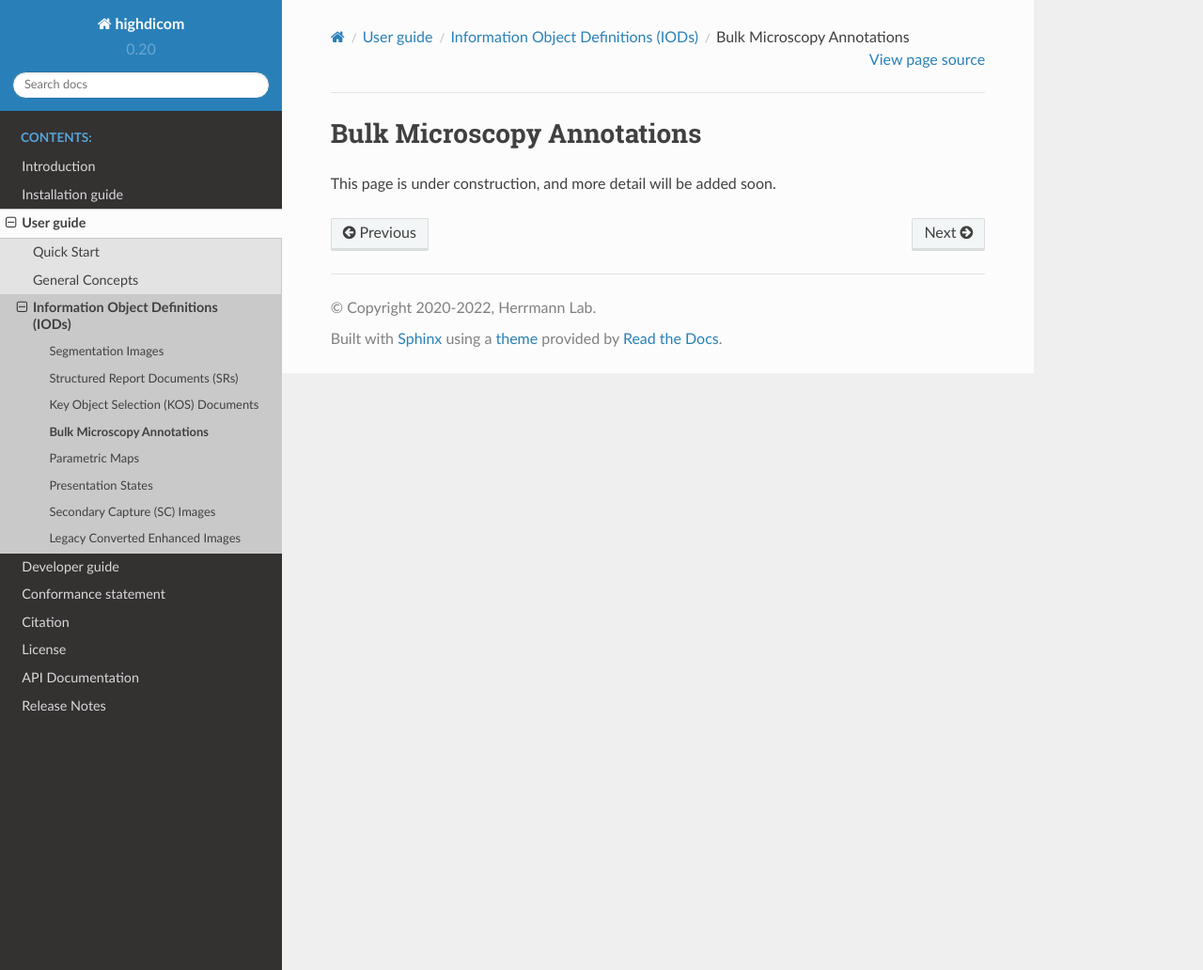
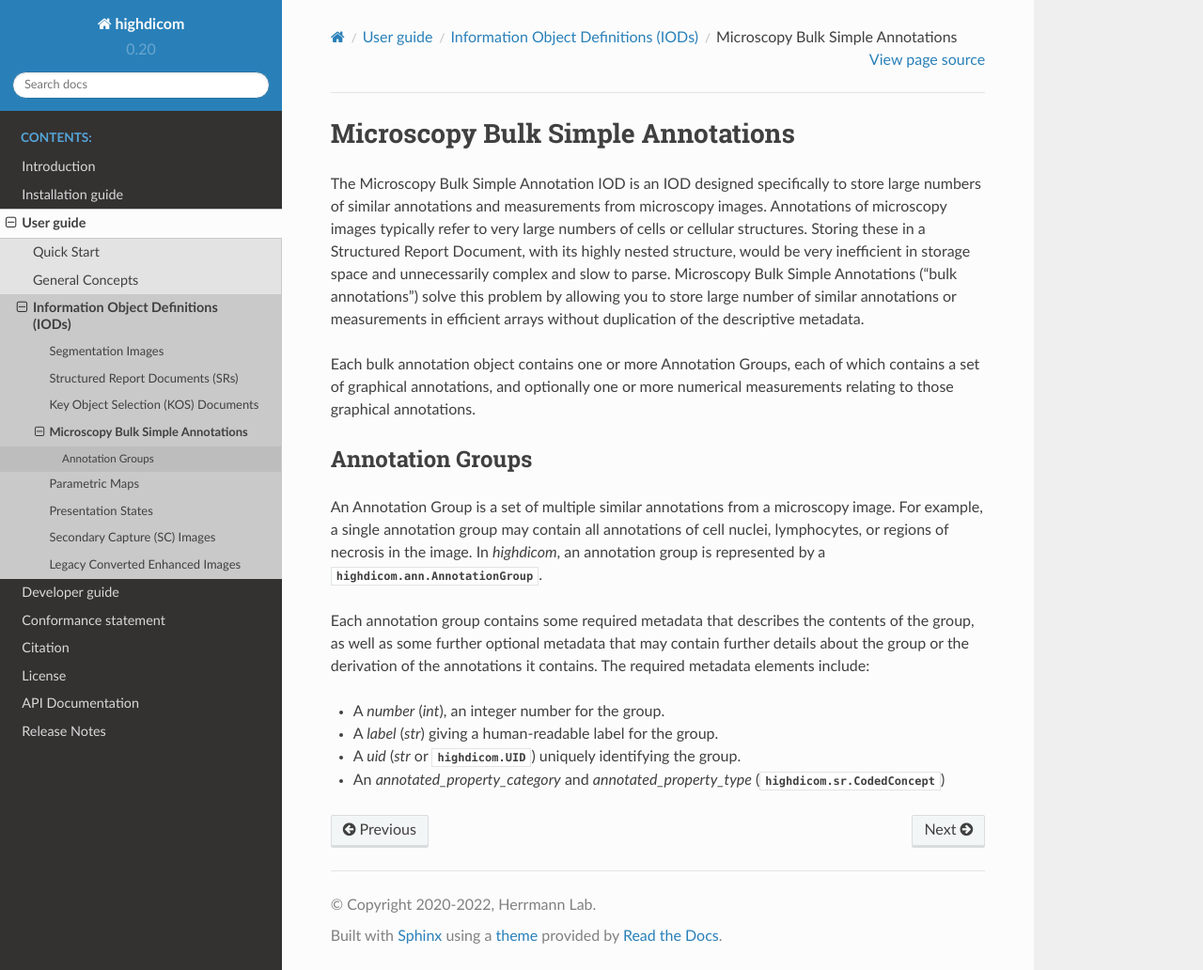
Before and after one commit to ImagingDataCommons/highdicom, a Sphinx documentation site: the page built from docs/ann.rst, in a window 1280 px wide and 1032 px high. Shown: the whole window at 94% size. Built offline with Sphinx 7.4.7 and the Read the Docs theme 2.0.0, drawn with Linux system fonts in a browser that asks for light colours.

Commit message:
Start of ann explanation

```diff
--- a/docs/ann.rst
+++ b/docs/ann.rst
@@ -1,6 +1,37 @@
 .. _ann:
 
-Bulk Microscopy Annotations
-===========================
+Microscopy Bulk Simple Annotations
+==================================
 
-This page is under construction, and more detail will be added soon.
+The Microscopy Bulk Simple Annotation IOD is an IOD designed specifically to
+store large numbers of similar annotations and measurements from microscopy
+images. Annotations of microscopy images typically refer to very large numbers
+of cells or cellular structures. Storing these in a Structured Report Document,
+with its highly nested structure, would be very inefficient in storage space
+and unnecessarily complex and slow to parse. Microscopy Bulk Simple Annotations
+("bulk annotations") solve this problem by allowing you to store large number
+of similar annotations or measurements in efficient arrays without duplication
+of the descriptive metadata.
+
+Each bulk annotation object contains one or more Annotation Groups, each of
+which contains a set of graphical annotations, and optionally one or more
+numerical measurements relating to those graphical annotations.
+
+Annotation Groups
+-----------------
+
+An Annotation Group is a set of multiple similar annotations from a microscopy
+image. For example, a single annotation group may contain all annotations of
+cell nuclei, lymphocytes, or regions of necrosis in the image. In *highdicom*,
+an annotation group is represented by a :class:`highdicom.ann.AnnotationGroup`.
+
+Each annotation group contains some required metadata that describes the contents
+of the group, as well as some further optional metadata that may contain further
+details about the group or the derivation of the annotations it contains. The
+required metadata elements include:
+
+* A `number` (`int`), an integer number for the group.
+* A `label` (`str`) giving a human-readable label for the group.
+* A `uid` (`str` or :class:`highdicom.UID`) uniquely identifying the group.
+* An `annotated_property_category` and `annotated_property_type`
+  (:class:`highdicom.sr.CodedConcept`)
```
